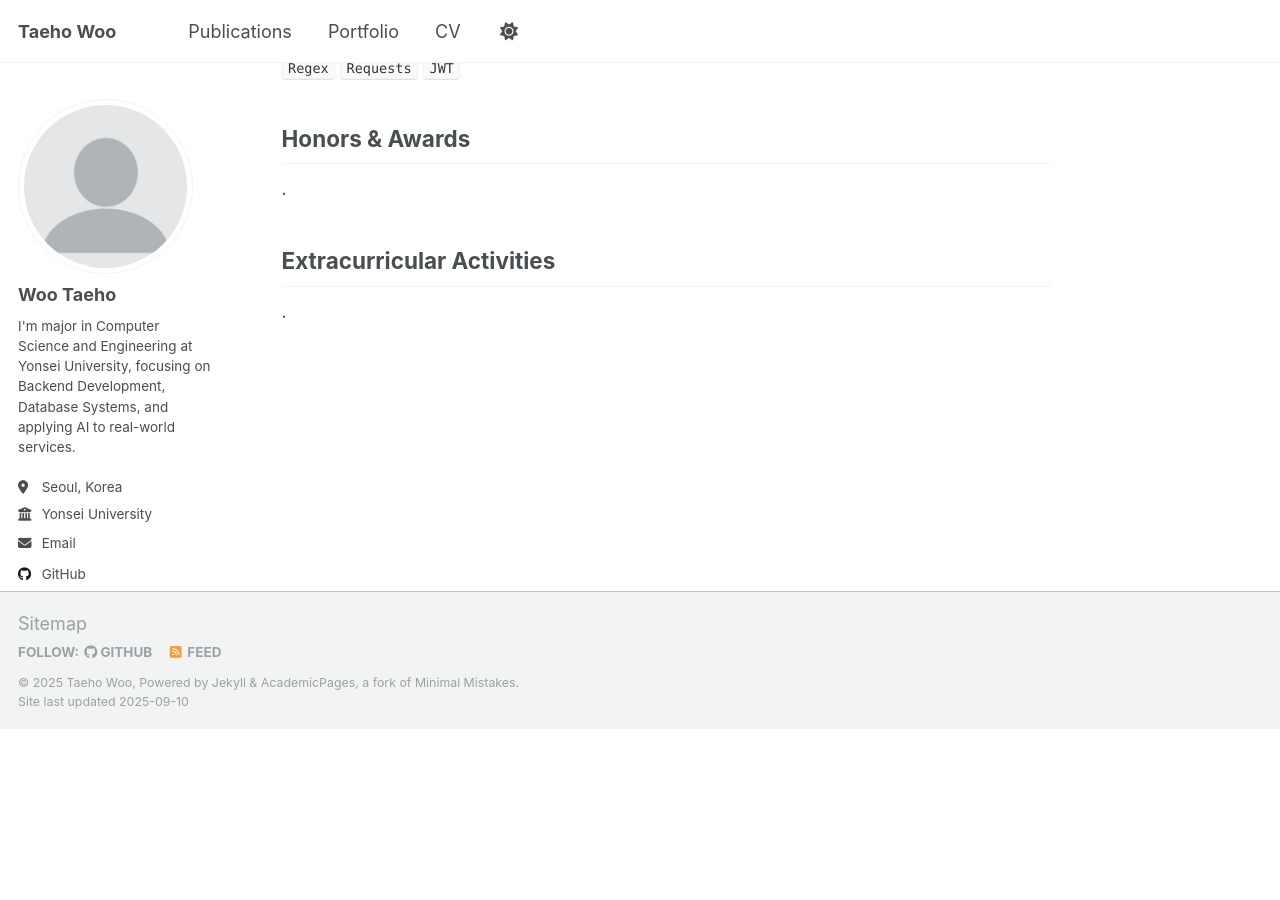
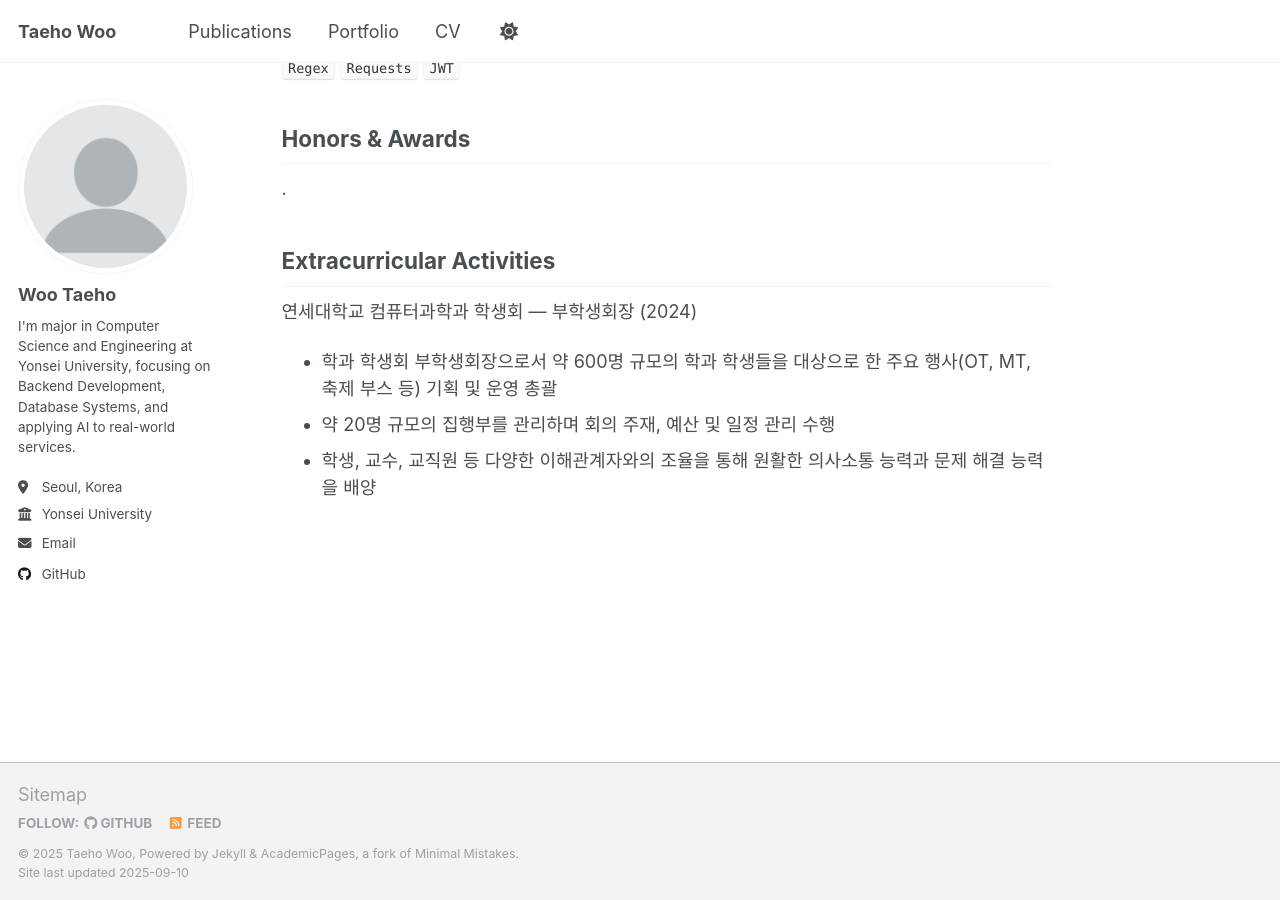
Before and after one commit to wooxogh/wooxogh.github.io, a Jekyll site: the page built from _pages/about.md, in a window 1280 px wide and 900 px high, scrolled down 1915 px. Built offline with Jekyll 4.4.1, drawn with Linux system fonts in a browser that asks for light colours; a script that is not in the unit is left out; before the commit the page ends 2644 px from its top, so only the background shows below that.

Commit message:
엑스트라 업데이트

```diff
--- a/_pages/about.md
+++ b/_pages/about.md
@@ -72,4 +72,8 @@ Honors & Awards
 
 Extracurricular Activities
 ------
-.
+
+연세대학교 컴퓨터과학과 학생회 — 부학생회장 (2024)
+- 학과 학생회 부학생회장으로서 약 600명 규모의 학과 학생들을 대상으로 한 주요 행사(OT, MT, 축제 부스 등) 기획 및 운영 총괄
+- 약 20명 규모의 집행부를 관리하며 회의 주재, 예산 및 일정 관리 수행
+- 학생, 교수, 교직원 등 다양한 이해관계자와의 조율을 통해 원활한 의사소통 능력과 문제 해결 능력을 배양
```
